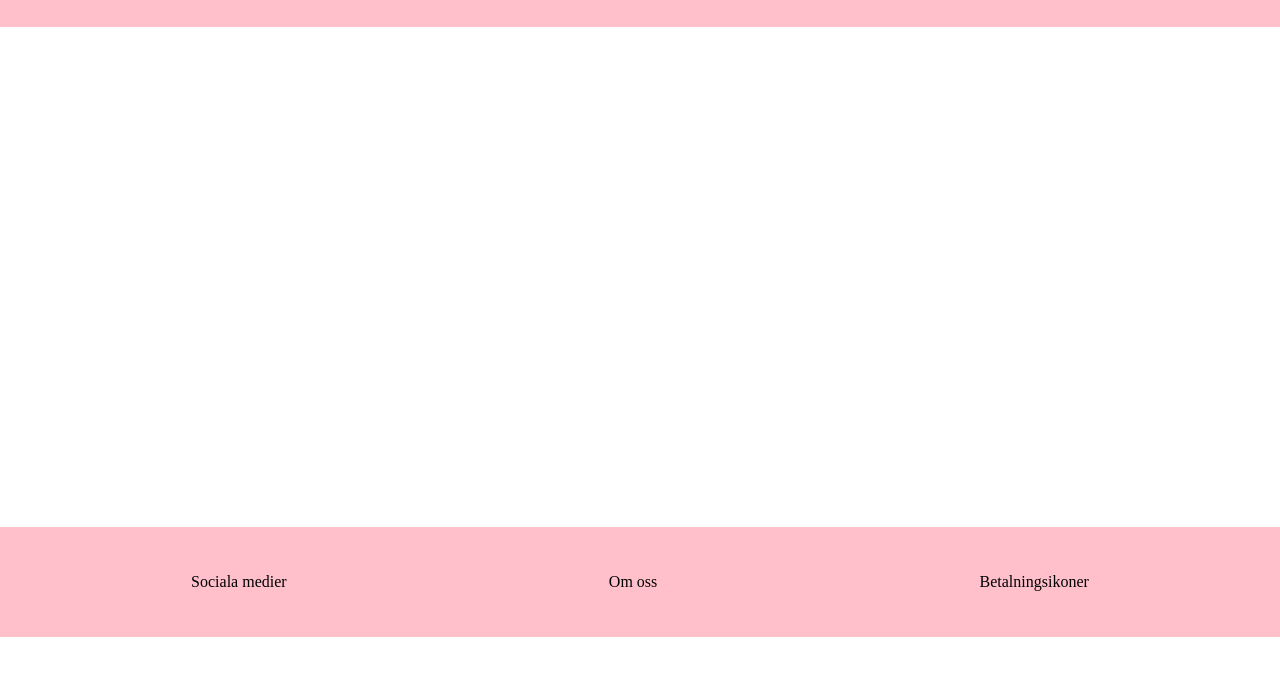
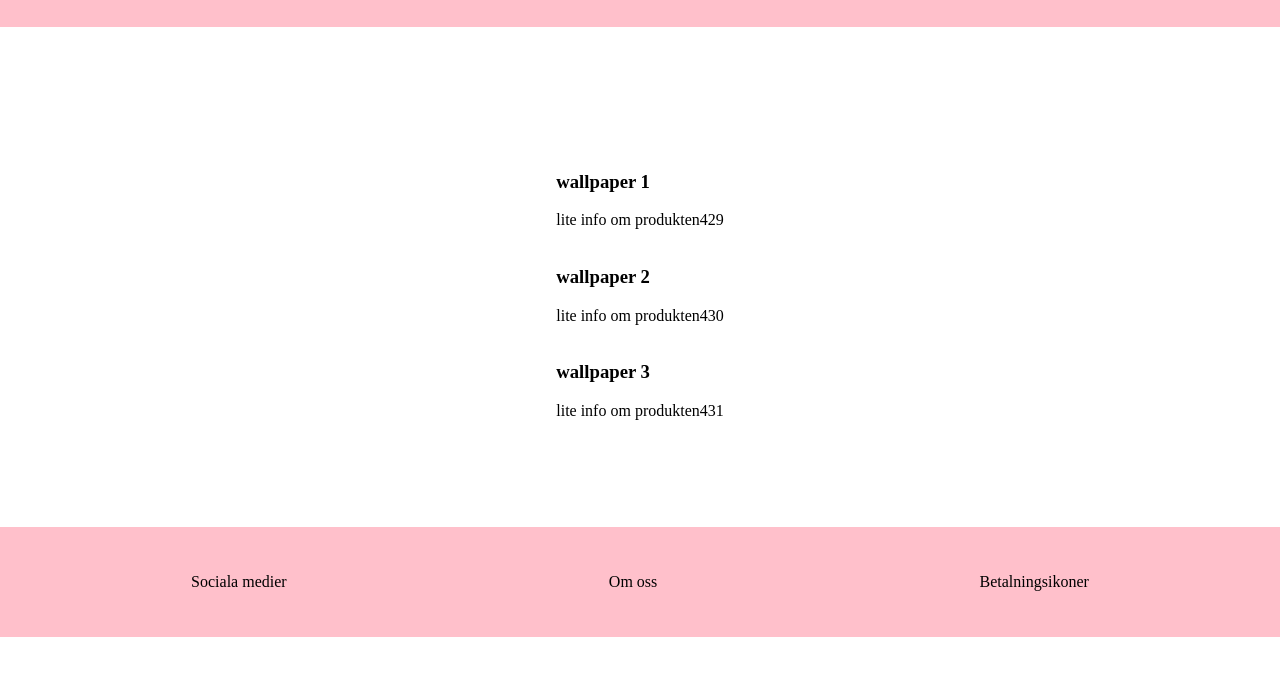
Before and after one commit to sannarossang/webshop-WG4, a website built with Parcel: page src/html/products.html in a window 1280 px wide. Shown: the part 113-788 px from the top of the page. Built offline with nearby package versions, Linux system fonts and the light colour scheme.

Commit message:
adding function createhtml

```diff
--- a/src/html/products.html
+++ b/src/html/products.html
@@ -17,7 +17,7 @@
       integrity="sha384-u1OknCvxWvY5kfmNBILK2hRnQC3Pr17a+RTT6rIHI7NnikvbZlHgTPOOmMi466C8"
       crossorigin="anonymous"
     ></script>
-    <script defer src="../ts/main.ts" type="module"></script>
+    <!-- <script defer src="../ts/main.ts" type="module"></script> -->
   </head>
   <body>
     <header>
@@ -38,7 +38,9 @@
         <a href="./checkout.html">Kassa</a>
       </nav>
     </header>
-    <main></main>
+    <main>
+      <div id="productsContainer"></div>
+    </main>
     <footer>
       <p>Sociala medier</p>
       <p>Om oss</p>
--- a/src/ts/products.ts
+++ b/src/ts/products.ts
@@ -17,8 +17,8 @@ let wallpaper1 = new Product(
 );
 
 let wallpaper2 = new Product(
-  "wallpaper 1",
-  429,
+  "wallpaper 2",
+  430,
   "romantic",
   "flowers",
   "boråstapeter",
@@ -28,8 +28,8 @@ let wallpaper2 = new Product(
 );
 
 let wallpaper3 = new Product(
-  "wallpaper 1",
-  429,
+  "wallpaper 3",
+  431,
   "romantic",
   "flowers",
   "boråstapeter",
@@ -40,7 +40,7 @@ let wallpaper3 = new Product(
 
 let products: Product[] = [wallpaper1, wallpaper2, wallpaper3];
 
-function createHTML(products: Product[]) {
+export function createHTML(products: Product[]) {
   let productsContainer = document.getElementById(
     "productsContainer"
   ) as HTMLDivElement;
```
